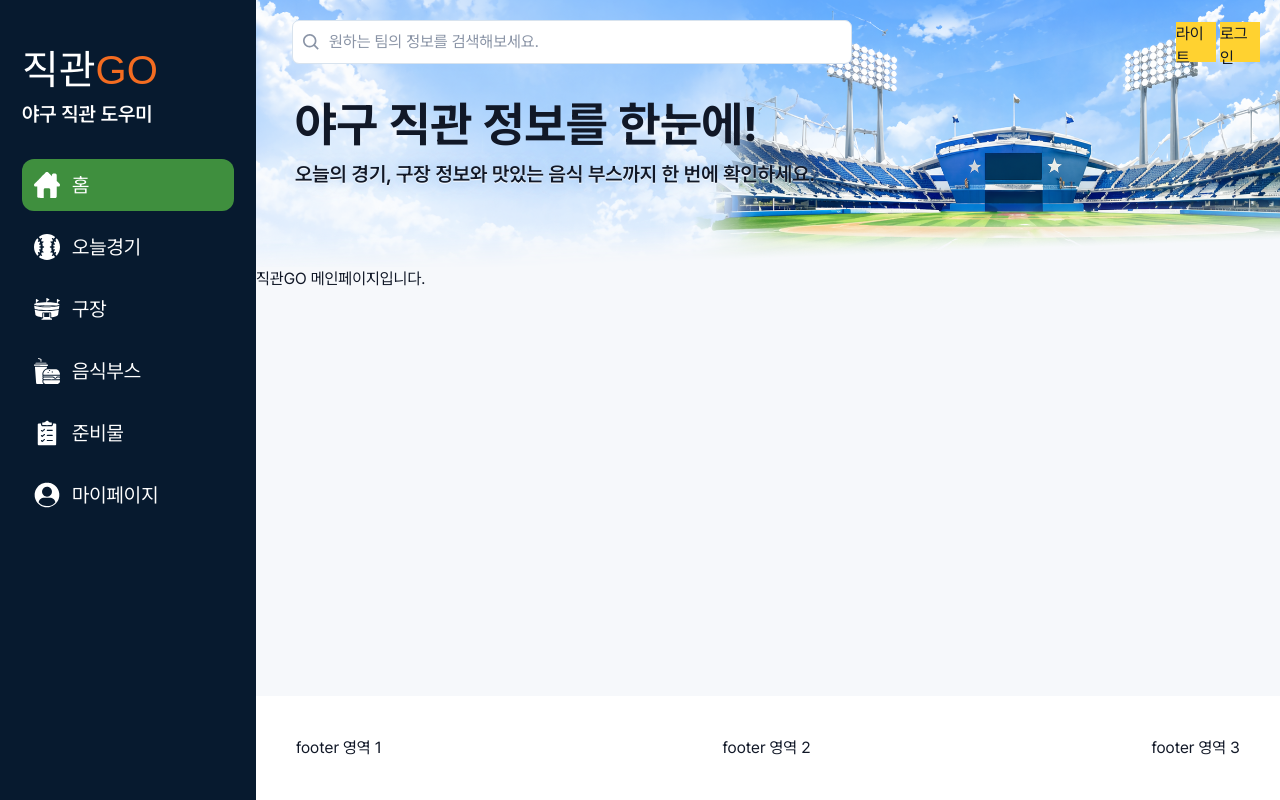
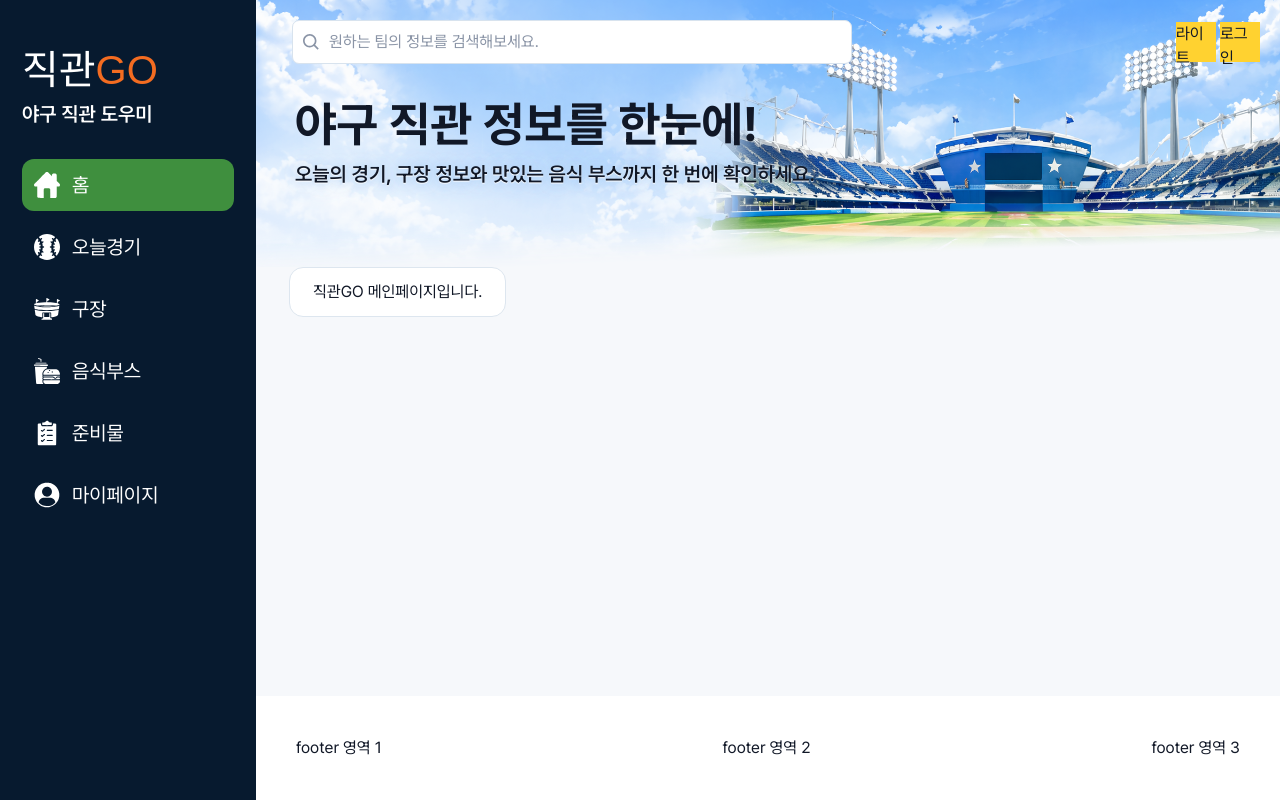
Before and after one commit to hsyo830/cinepick-next, a Next.js app: page / in a window 1280 px wide. Built offline with nearby package versions, Linux system fonts and the light colour scheme; a web font is replaced by a local one.

Commit message:
feat : sectionCard 컴포넌트 UI 구현

```diff
--- a/src/app/(main)/page.tsx
+++ b/src/app/(main)/page.tsx
@@ -1,4 +1,5 @@
 import PageHero from "@/src/components/common/PageHero";
+import SectionCard from "@/src/components/common/SectionCard";
 
 export default function MainPage() {
   return (
@@ -7,7 +8,7 @@ export default function MainPage() {
         title="야구 직관 정보를 한눈에!"
         intro="오늘의 경기, 구장 정보와 맛있는 음식 부스까지 한 번에 확인하세요."
       />
-      직관GO 메인페이지입니다.
+      <SectionCard>직관GO 메인페이지입니다.</SectionCard>
     </div>
   );
 }
--- /dev/null
+++ b/src/components/common/SectionCard.tsx
@@ -0,0 +1,13 @@
+type SectionBoxProps = {
+  children: React.ReactNode;
+};
+
+const SectionCard = ({ children }: SectionBoxProps) => {
+  return (
+    <section className="bg-surface border-border mx-8.25 inline-flex rounded-[14px] border px-5.75 py-3">
+      {children}
+    </section>
+  );
+};
+
+export default SectionCard;
```
